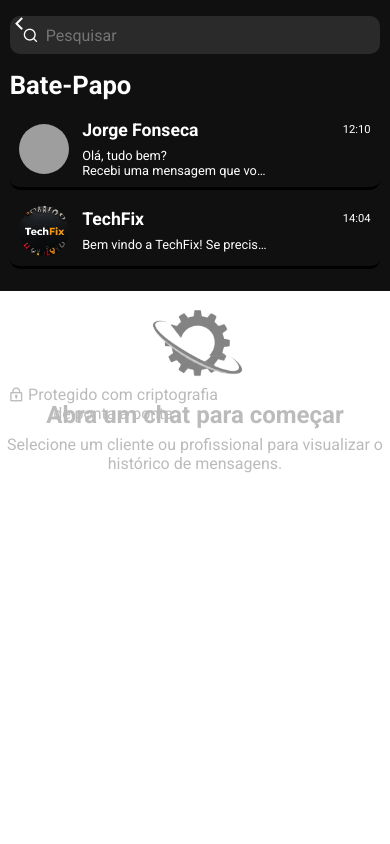
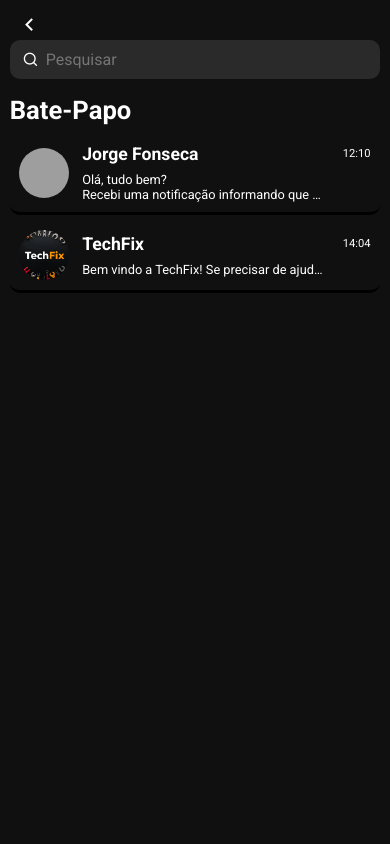
Before and after one commit to RafaelNunesCard/IBM-Projeto-1DS-AMS-2025, a PHP site: page /HTML/chat.html in a window 390 px wide. Run offline with PHP 8.4, Linux system fonts and the light colour scheme; some libraries are stand-ins or nearby versions; grey boxes are pictures that could not be loaded.

Commit message:
Improve chat UI responsiveness and mobile support
Refactored chat.css for better mobile responsiveness, including new breakpoints and layout adjustments. Updated chat.html to enhance structure, accessibility, and mobile navigation, introducing a mobile back button and improved toggling between chat and profile views. Also clarified notification messages and improved semantic HTML structure.

```diff
--- a/CSS/chat.css
+++ b/CSS/chat.css
@@ -18,48 +18,54 @@ a{
   justify-content: center;
   align-items: center;
   position: relative;
+  border-right: 3px solid rgba(0, 0, 0, 0.5);
 }
 
-#perfil{
+#perfil {
   width: 72%;
   height: 100%;
 }
 
 /*Perfils*/
 
-
-#cont-perfils{
+#cont-perfils {
   width: 85%;
   height: 94%;
 }
 
-#return{
+.return {
   color: white;
+  padding: 1px 3px;
   font-size: 1.5rem;
   position: absolute;
   top: 3.3%;
   left: 7px;
   border-radius: 10px;
-    transition: all .2s;
+  transition: all 0.2s;
 }
 
-#return:hover{
+.return:hover {
   background-color: rgba(255, 255, 255, 0.1);
 }
 
-#nome{
+#especial-return {
+  display: none;
+  visibility: hidden;
+}
+
+#nome {
   margin-bottom: 10px;
 }
 
-#pesquisar{
+#pesquisar {
   width: 100%;
-    padding: .6rem;
+  padding: 0.6rem;
   border-radius: 10px;
   background: #2a2a2a;
   margin-bottom: 1rem;
 }
 
-#pesquisar input{
+#pesquisar input {
   width: 89%;
   background: transparent;
   border: none;
@@ -137,12 +143,21 @@ aside h1{
   flex-shrink: 0;
 }
 
-.foto img{
+.foto img {
   height: 100%;
 }
 
+.esconder {
+  display: none !important;
+}
+
 /*Default*/
-#cont1{
+#cont1 {
+  height: 100%;
+}
+
+.itens {
+  width: 100%;
   display: flex;
   justify-content: center;
   align-items: center;
@@ -176,33 +191,37 @@ aside h1{
   align-items: center;
 }
 
-.logo-cinza img{
+.logo-cinza img {
   width: 160%;
 }
 
-#especial{
-    width: 58%;
+#especial {
+  width: 60%;
   position: absolute;
   text-align: center;
   bottom: 50px;
 }
 
 /*Barra do topo*/
-#cont2{
-    display: none;
-}
 
-#pessoa{
+#pessoa {
   width: 100%;
   height: auto;
-    background:#2a2a2a;
+  background: #2a2a2a;
   display: flex;
   justify-content: space-between;
   align-items: center;
   padding: 1rem;
 }
 
-#foto{
+.separar {
+  display: flex;
+  justify-content: center;
+  align-items: center;
+  gap: 20px;
+}
+
+#foto {
   width: 45px;
   height: 45px;
   border-radius: 50%;
@@ -348,38 +378,58 @@ aside h1{
   background: transparent;
   font-size: 1.2rem;
   color: white;
-   transition: background .2s;
+  transition: background 0.2s;
 }
 
-#mic{
+#mic {
   border-radius: 3px;
-    padding: .5rem .6rem;
+  padding: 0.5rem 0.6rem;
   border: none;
   color: white;
   font-size: 1.2rem;
   background: transparent;
-    transition: all .2s;
+  transition: all 0.2s;
 }
 
 #mic:hover,
-#enviar:hover{
+#enviar:hover {
   background: rgba(255, 255, 255, 0.1);
 }
 
 @media (max-width: 1024px) {
-    main {
-        flex-direction: column;
-        height: auto;
-    }
-
   #pessoas {
-        width: 100%;
-        height: auto;
+    width: 100vw;
+    height: 100dvh;
+    border-right: none;
   }
 
   #perfil {
-        width: 100%;
-        height: auto;
+    width: 100vw;
+    height: 100dvh;
+  }
+
+  #mensagens{
+    min-height: 83.5vh;
+  }
+
+  #cont2 {
+    width: 100vw;
+    height: 100dvh;
+  }
+
+  #cont1 {
+    visibility: hidden;
+    display: none;
+  }
+
+  .msg {
+    width: 50ch;
+  }
+
+  #especial-return {
+    display: block;
+    visibility: visible;
+    position: relative;
   }
 
   #digitar {
@@ -389,10 +439,9 @@ aside h1{
 }
 
 @media (max-width: 768px) {
-
   #pessoas {
-        width: 100%;
-        height: auto;
+    width: 100vw;
+    height: 100dvh;
     padding: 1rem 0;
   }
 
@@ -400,10 +449,15 @@ aside h1{
     width: 95%;
   }
 
+  .return {
+    top: 10px;
+    left: 14px;
+  }
+
   .perfil {
     height: auto;
-        padding: .6rem;
-        gap: .8rem;
+    padding: 0.6rem;
+    gap: 0.8rem;
   }
 
   .foto {
@@ -415,15 +469,18 @@ aside h1{
     font-size: 1.6rem;
   }
 
-    #pessoa {
-        height: auto;
-        padding: .7rem;
+  #mensagens {
+    min-height: 83.7vh;
   }
 
   /* Mensagens */
   .mensagem p {
     font-size: 1rem;
     padding-right: 2.3rem;
+  }
+
+  .msg {
+    width: 45ch;
   }
 
   /* Digitação */
@@ -433,35 +490,62 @@ aside h1{
 
   #digita {
     width: 75%;
-        font-size: .9rem;
+    font-size: 0.9rem;
   }
 
-    #mic, #enviar {
-        padding: .4rem;
+  #mic,
+  #enviar {
+    padding: 0.4rem;
   }
 }
 
 @media (max-width: 480px) {
-
   .foto {
     width: 50px;
     height: 50px;
   }
 
+  #especial-return{
+    font-size: 1.1rem;
+    padding: 0.3rem 0.4rem;
+  }
+
+  #mensagens {
+    min-height: 84vh;
+  }
+
   .mini-foto {
-        width: 32px;
-        height: 32px;
+    width: 36px;
+    height: 36px;
+  }
+
+  .msg {
+    width: 34ch;
   }
 
   .mensagem {
-        margin: .6rem;
+    margin: 0.8rem;
   }
 
   .mensagem p {
-        font-size: .9rem;
+    font-size: 0.9rem;
   }
 
   #digita {
     width: 70%;
   }
+
+  .separar {
+    gap: 7px;
   }
+
+  #phone {
+    font-size: 1rem;
+    padding: 0.3rem 0.4rem;
+  }
+
+  #phone:hover {
+    font-size: 1rem;
+    padding: 0.4rem 0.5rem;
+  }
+}
--- a/HTML/chat.html
+++ b/HTML/chat.html
@@ -28,7 +28,7 @@
   <body>
     <main>
       <section id="pessoas">
-        <a href="perfil.html" id="return"
+        <a href="perfil.html" class="return"
           ><i class="ri-arrow-left-s-line"></i
         ></a>
         <div id="cont-perfils">
@@ -49,7 +49,8 @@
                 <h1>Jorge Fonseca</h1>
                 <p id="ult-msg" class="msg">
                   Olá, tudo bem?<br />
-                  Recebi uma mensagem que você estava interessado
+                  Recebi uma notificação informando que você demonstrou interesse e
+                  gostaria de conversar.
                 </p>
                 <span id="horasbotas" class="tempo">12:10</span>
               </aside>
@@ -74,10 +75,11 @@
 
       <section id="perfil">
         <div id="cont1">
+          <div class="itens">
             <div class="default">
               <div class="alinha">
                 <div class="logo-cinza">
-                <img src="../img/Logo-cinza.png" alt="" />
+                  <img src="../img/Logo-cinza.png" alt="logo-cinza" />
                 </div>
               </div>
               <h1>Abra um chat para começar</h1>
@@ -93,8 +95,13 @@
               </div>
             </div>
           </div>
-        <div id="cont2">
+        </div>
+        <div id="cont2" class="esconder">
           <div id="pessoa">
+            <div class="separar">
+              <button onclick="ativar()" id="especial-return">
+                <i class="ri-arrow-left-line"></i>
+              </button>
               <a href="contratar.html">
                 <div id="foto">
                   <img
@@ -104,6 +111,7 @@
                 </div>
               </a>
               <h1>Jorge Fonseca</h1>
+            </div>
             <div>
               <button id="phone"><i class="ri-video-on-line"></i></button>
               <button id="phone"><i class="ri-phone-line"></i></button>
@@ -120,7 +128,8 @@
                 </div>
                 <p>
                   <span class="nome">Jorge Fonseca</span><br />Olá, tudo bem?<br />
-                  Recebi uma mensagem que você estava interessado
+                  Recebi uma notificação informando que você demonstrou interesse e
+                  gostaria de conversar.
                   <span class="hora">12:10</span>
                 </p>
               </div>
@@ -145,19 +154,44 @@
     </main>
   </body>
   <script>
+    let perfils = document.getElementById("pessoas");
+    let profile = document.getElementById("perfil");
     let perfil = document.getElementById("Jorge");
     let defult = document.getElementById("cont1");
     let conversa = document.getElementById("cont2");
 
+    function checkMobile() {
+      return window.innerWidth <= 1024;
+    }
+    const isMobile = checkMobile();
+
+    if (isMobile) {
+      profile.classList.add("esconder");
+    }
+
     function ativar() {
-      if(perfil.classList.contains("ativado")){
-        perfil.classList.remove("ativado");
-        defult.style.display = "flex";
-        conversa.style.display = "none";
-      }else{
-      perfil.classList.add("ativado");
-      defult.style.display = "none";
-      conversa.style.display = "block";
+      perfil.classList.toggle("ativado");
+
+      if (isMobile) {
+        if (perfil.classList.contains("ativado")) {
+          perfils.classList.add("esconder");
+          profile.classList.remove("esconder");
+          conversa.classList.remove("esconder");
+        } else {
+          perfils.classList.remove("esconder");
+          profile.classList.add("esconder");
+          conversa.classList.add("esconder");
+        }
+        return;
+      }
+
+      // ----- DESKTOP -----
+      if (perfil.classList.contains("ativado")) {
+        defult.classList.add("esconder");
+        conversa.classList.remove("esconder");
+      } else {
+        defult.classList.remove("esconder");
+        conversa.classList.add("esconder");
       }
     }
   </script>
```
Also changed, not shown: other parts of CSS/chat.css (+63 -52 lines). Lines whose indentation alone changed are shown as unchanged.
